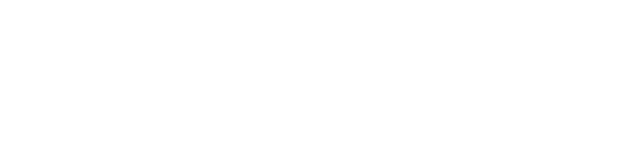
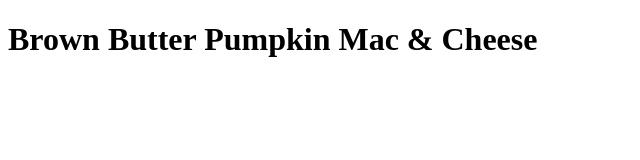
Before and after one commit to Voidspawn14/odin-recipes, a plain HTML site: page recipes/pumpkin-mac-and-cheese.html in a window 1280 px wide. Shown: the whole page, without its empty margins (0-640 px from the left). Drawn offline with Linux system fonts and the light colour scheme.

Commit message:
Add recipe title

```diff
--- a/recipes/pumpkin-mac-and-cheese.html
+++ b/recipes/pumpkin-mac-and-cheese.html
@@ -5,6 +5,6 @@
     <title>Brown Butter Pumpkin Mac & Cheese</title>
 </head>
 <body>
-
+    <h1>Brown Butter Pumpkin Mac & Cheese</h1>
 </body>
 </html>
```
